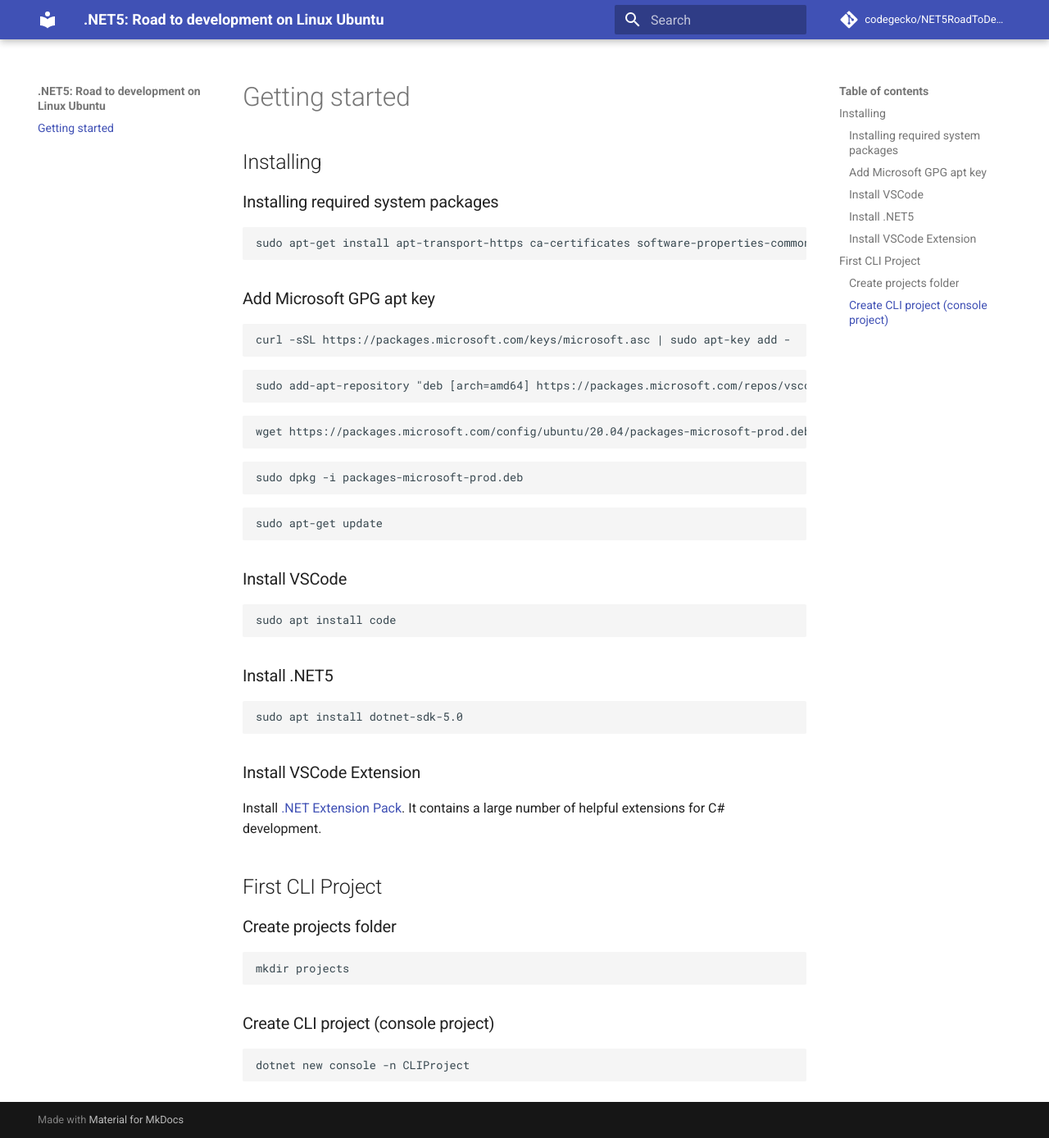
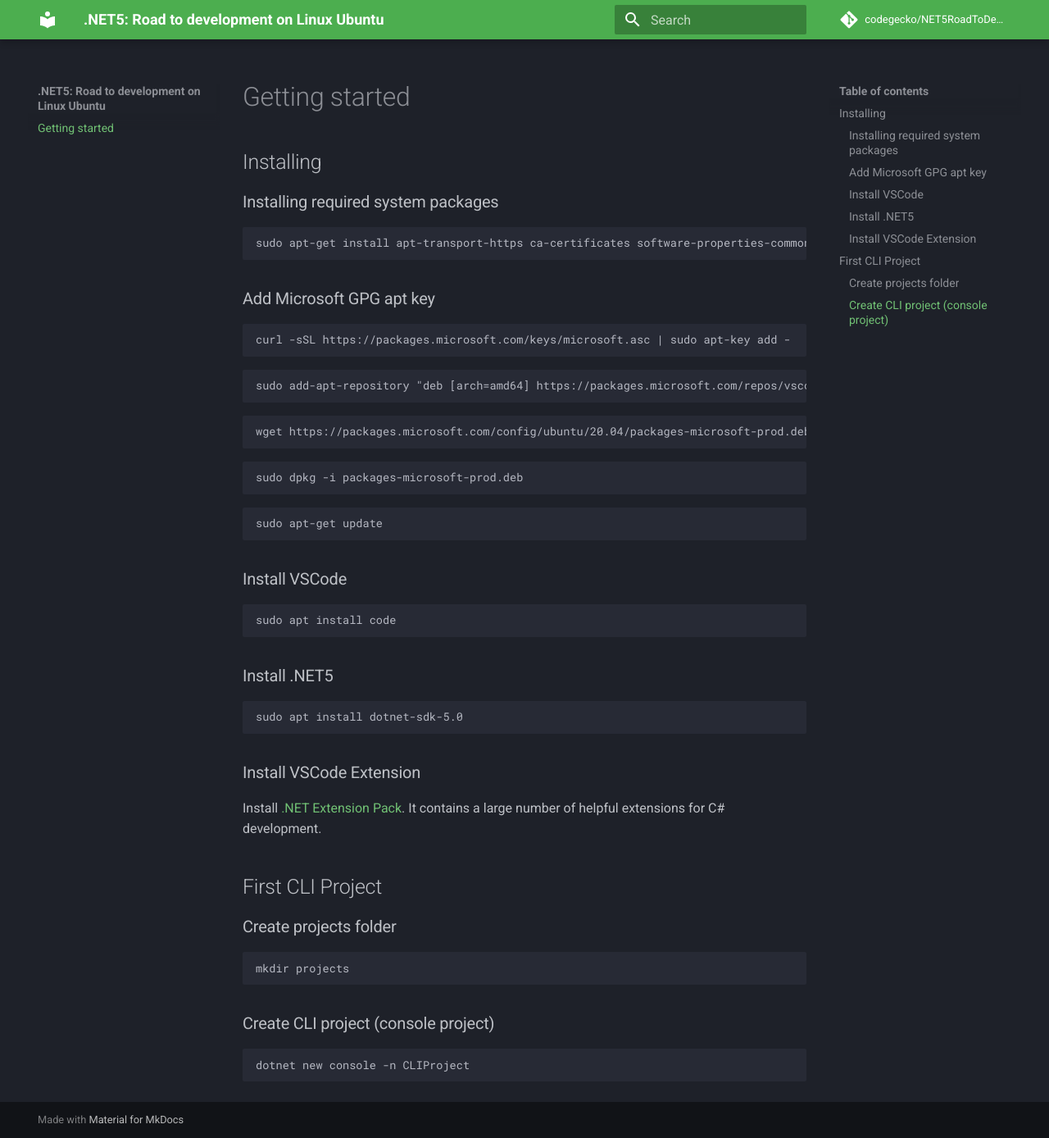
Before and after one commit to codegecko/NET5RoadToDevelopmentOnLinuxUbuntu, an MkDocs documentation site: the page built from docs/index.md, in a window 1280 px wide and 1388 px high. Shown: the whole window at 82% size. Built offline with MkDocs 1.6.1 and Material for MkDocs 9.7.7, drawn with Linux system fonts in a browser that asks for light colours; comment, search, counter and statistics services are not loaded.

Commit message:
Give some material style

```diff
--- a/mkdocs.yml
+++ b/mkdocs.yml
@@ -6,3 +6,6 @@
 repo_url: 'https://github.com/codegecko/NET5RoadToDevelopmentOnLinuxUbuntu'
 theme:
   name: 'material'
+  palette:
+    - scheme: slate
+      primary: green
```
